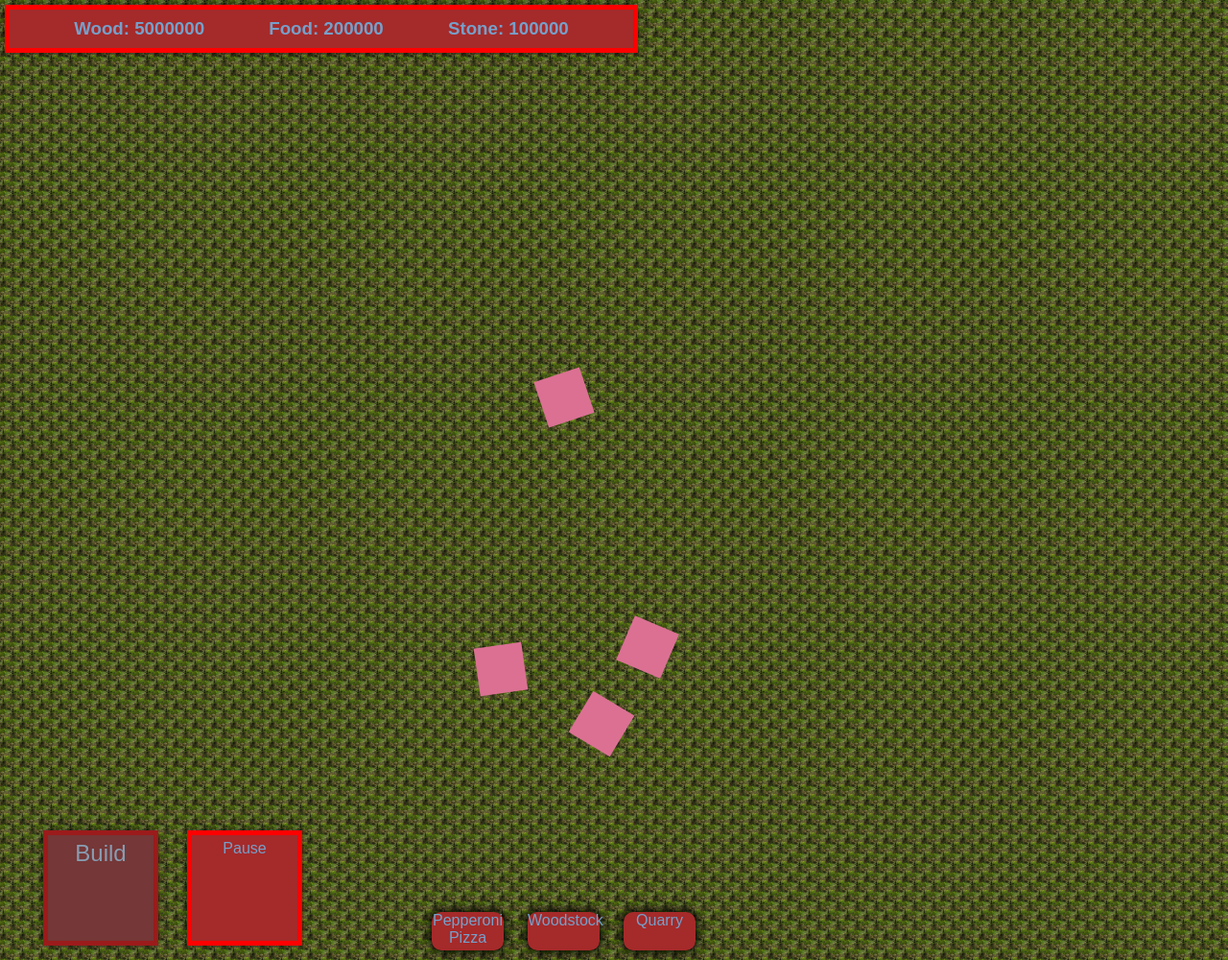
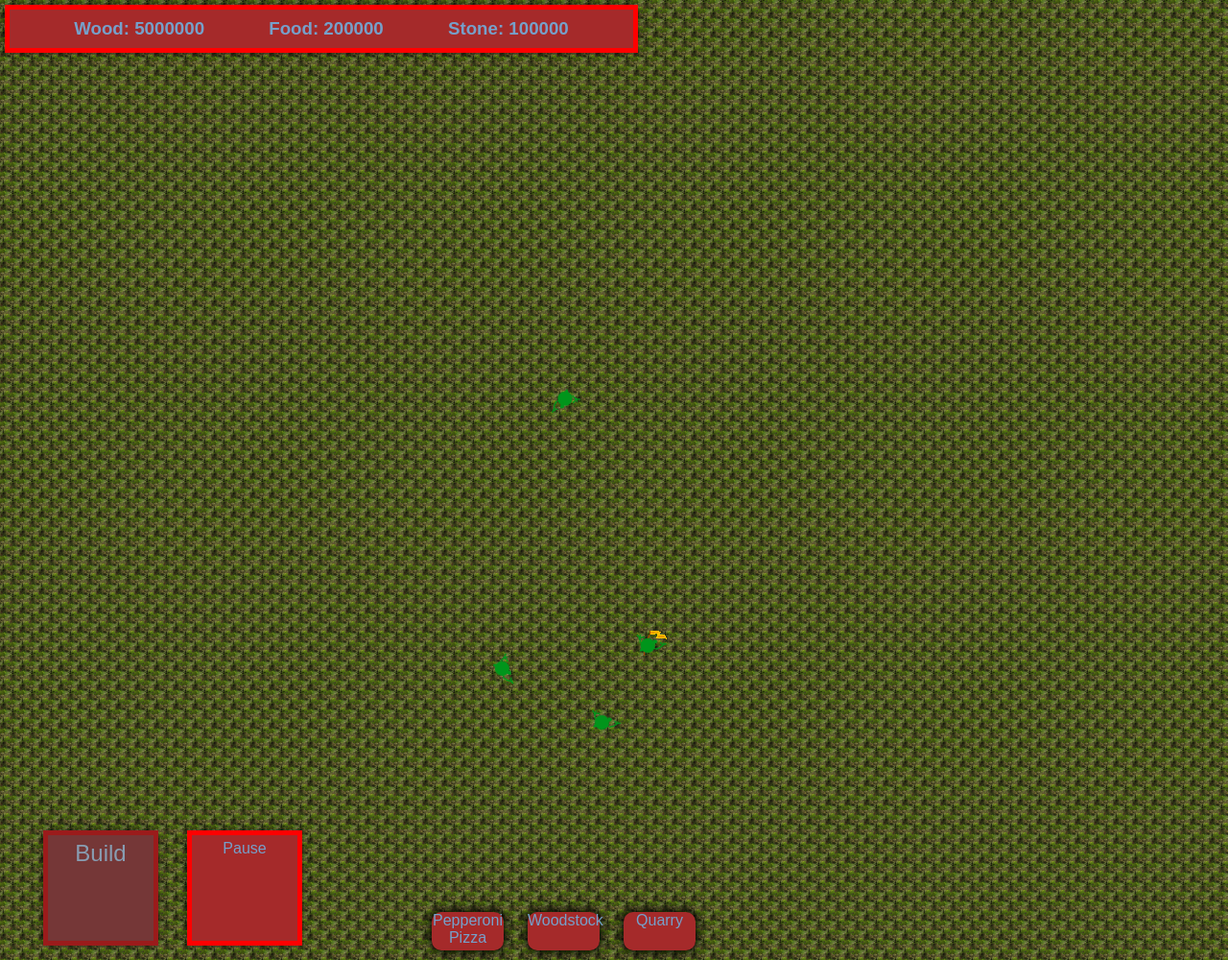
Before and after one commit to Risingcinders/CastleBuilder, a website: page public/index.html in a window 1280 px wide. Shown: the top 1000 px of the page at 96% size. Drawn offline with nearby package versions, Linux system fonts and the light colour scheme.

Commit message:
goblins animated

```diff
--- a/public/script.js
+++ b/public/script.js
@@ -8,6 +8,8 @@ var stonecost = 0;
 var foodcost = 0;
 var selected_building = "wall";
 var placementz = 0;
+var increment = 1;
+var animate = 1;
 var buildingcount = { wall: 0, tower: 0, flag: 0 };
 
 // var resources = { wood: 5000, food: 2000, stone: 100 };
@@ -167,6 +169,12 @@ function displayBuildings() {
 
 function displayUnits() {
     var output = "";
+    increment++;
+    if (increment%10 == 0) {
+        animate = 1;
+    } else if (increment%5 ==0 ){
+        animate = 2
+    }
     for (i = 0; i < units.length; i++) {
         output +=
             "<div class='unit " +
@@ -178,8 +186,10 @@ function displayUnits() {
             "px; left: " +
             units[i].x +
             "px; transform: rotate(" +
-            units[i].z +
-            "deg);'></div>";
+            (units[i].z - 90)  +
+            "deg); background-image: url(goblin" +
+            animate
+            + ".png);'></div>";
     }
     document.getElementById("units").innerHTML = output;
     // console.log(output);
--- a/public/style.css
+++ b/public/style.css
@@ -216,5 +216,6 @@ body {
 }
 
 .goblin {
-    background-color: palevioletred;
+    /* background-color: palevioletred; */
+    background-image: url(goblin1.png);
 }
```
Also changed, not shown: public/goblin1.png (added), public/goblin2.png (added), 3 other files.
